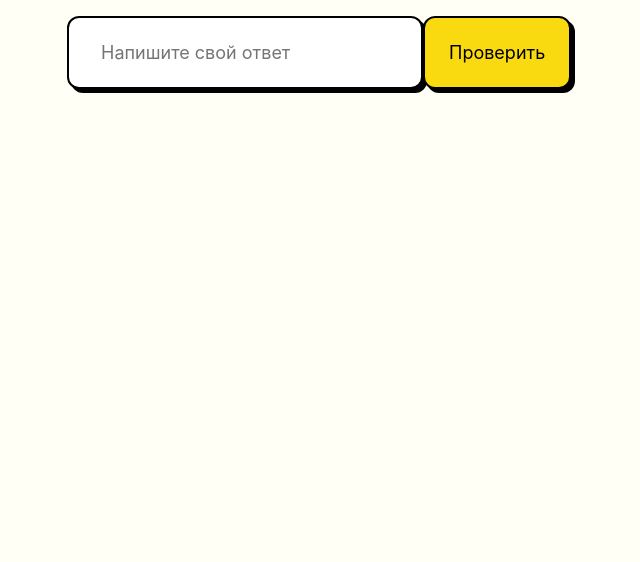
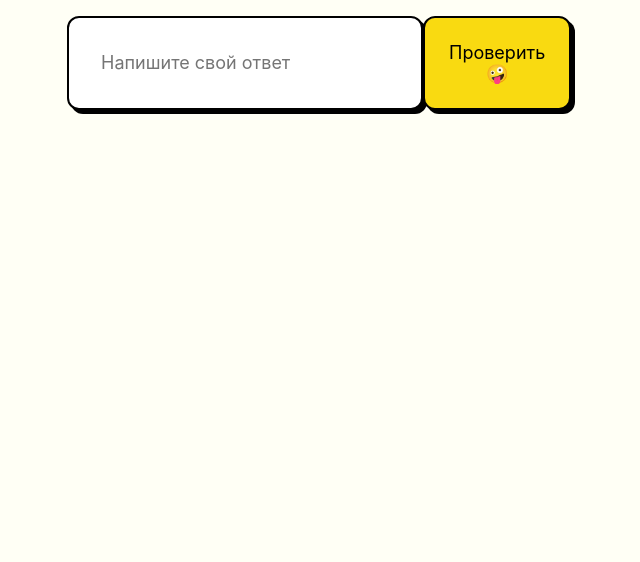
Before and after one commit to dalamberry/opi-ipr-2, a plain HTML site: page index.html in a window 1280 px wide. Shown: the part 238-800 px from the top of the page, without its empty margins (333-973 px from the left). Drawn offline with Linux system fonts and the light colour scheme.

Commit message:
change submit button text

```diff
--- a/index.html
+++ b/index.html
@@ -14,7 +14,7 @@
         </div>
         <div class="answer">
             <input id="answer" type="number" placeholder="Напишите свой ответ">
-            <button id="check" >Проверить</button>
+            <button id="check" >Проверить 🤪</button>
         </div>
 
     </div>
```
Also changed, not shown: main.js (line endings or trailing spaces).
